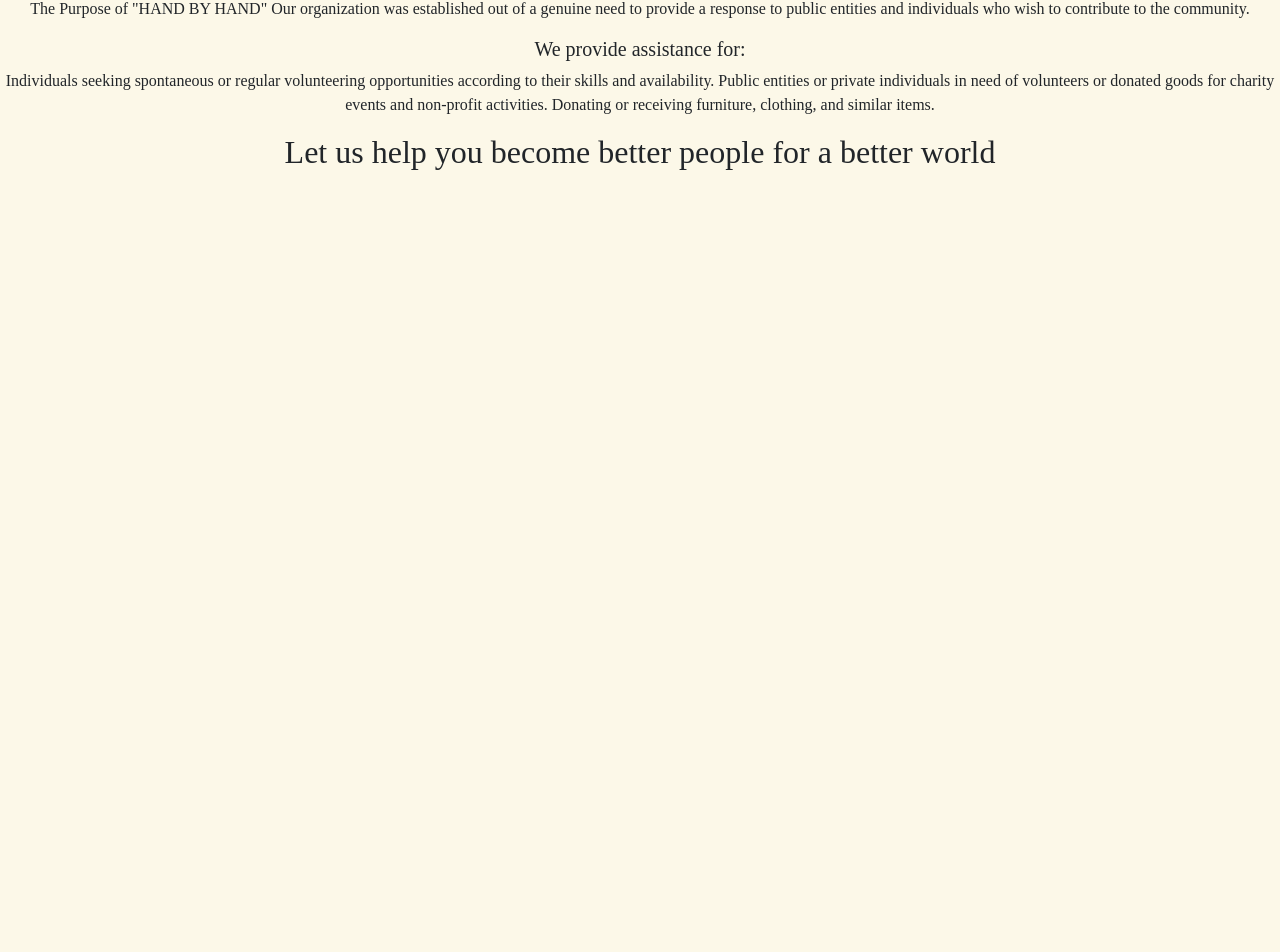
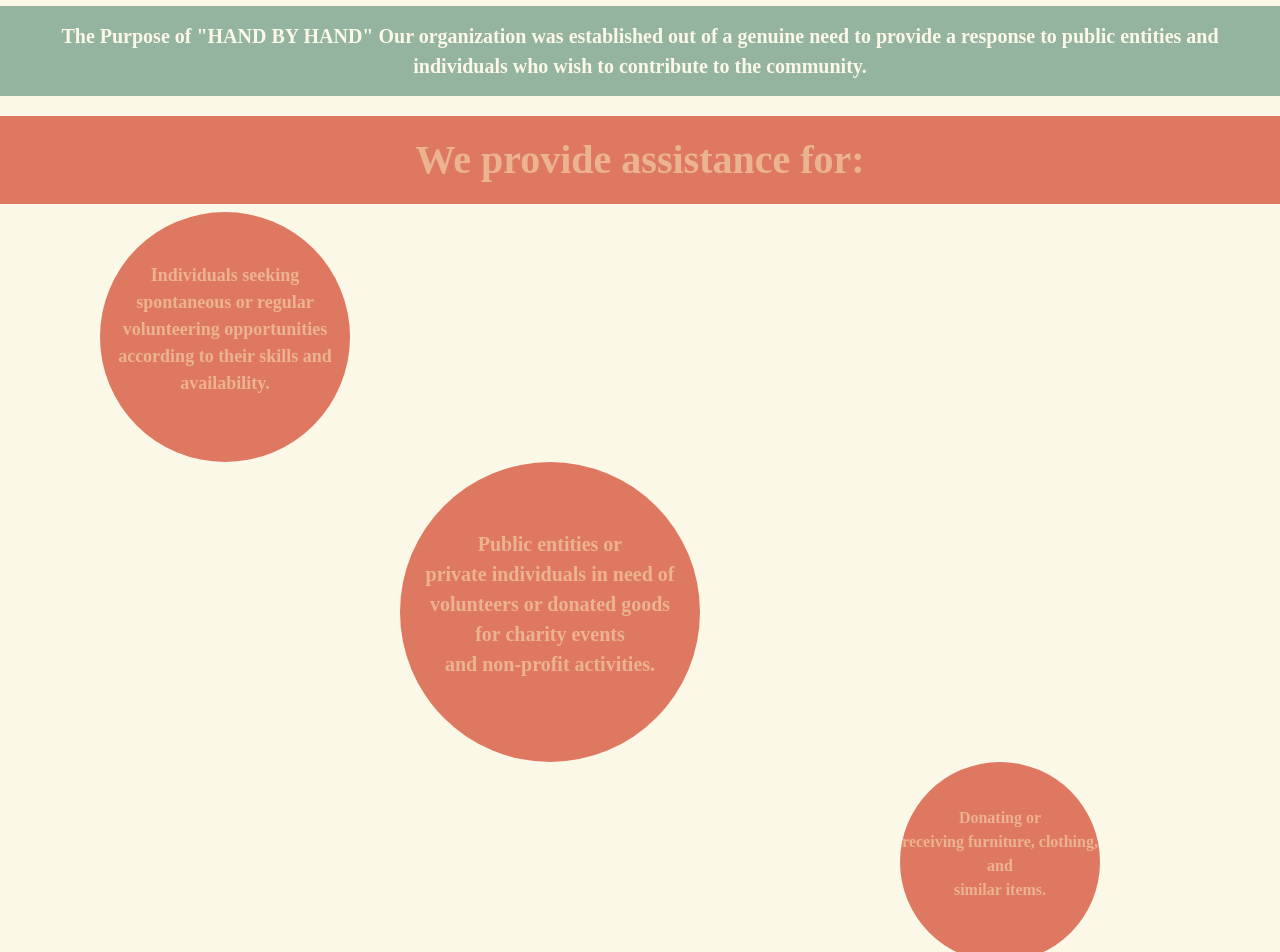
Before and after one commit to hilaezra/handbyhandpro, a React (Vite) app in the folder handbyhand.client/: page /aboutus in a window 1280 px wide. Shown: the part 312-1264 px from the top of the page. Before the commit the page ends 800 px from the top, so only its background shows below. Built offline with nearby package versions, Linux system fonts and the light colour scheme.

Commit message:
css to scroll bar, about us page, sing up

```diff
--- a/handbyhand.client/src/App.css
+++ b/handbyhand.client/src/App.css
@@ -17,3 +17,25 @@
     text-align: center;
     font-family: 'Luckiest Guy', cursive;
   }
+
+  /* Style the scrollbar track */
+::-webkit-scrollbar-track {
+  background-color: #94B49F;
+
+}
+
+/* Style the scrollbar thumb */
+::-webkit-scrollbar-thumb {
+  background-color: #FCF8E8;
+  padding: 2px;
+}
+
+/* Hide the scrollbar when not hovered */
+::-webkit-scrollbar {
+  width: 15px;
+  background-color: #f1f1f1;
+}
+
+::-webkit-scrollbar-thumb:hover {
+  background-color: #fcf8e8c2;
+}
--- a/handbyhand.client/src/components/AboutUsPage/AboutUsPage.css
+++ b/handbyhand.client/src/components/AboutUsPage/AboutUsPage.css
@@ -1,20 +1,94 @@
+
 #about-us-title {
     font-size: 70px;
     color: #94B49F;
+    background-color: #FCF8E8;
     font-weight: bolder;
     font-family: 'Luckiest Guy', cursive;
-    letter-spacing: 7px;
+    letter-spacing: 4px;
     text-align: center;
-    margin-bottom: 20px;
+    margin-bottom: 50px;
     position: fixed;
-    top: 90px; /* set to the height of your navbar */
+    top: 60px;
     left: 0;
     width: 100%;
-    height: 60px; /* adjust as needed */
+    padding: 5px;
     display: flex;
     justify-content: center;
     align-items: center;
     box-shadow: 0 0 5px rgba(0, 0, 0, 0.1);
-    z-index: 1;
 
 }
+
+.purpose-text {
+    margin-top: 1100px;
+    padding: 15px;
+    font-size: 20px;
+    width: 100%;
+    background-color: #94B49F;
+    font-weight: bolder;
+    color: #FCF8E8;
+
+}
+
+.sub-title {
+    margin-top: 20px;
+    padding: 20px;
+    font-size: 40px;
+    width: 100%;
+    background-color: #DF7861;
+    font-weight: bolder;
+    color: #ECB390;
+
+}
+
+.circle1 {
+    width: 250px;
+    height: 250px;
+    border-radius: 50%;
+    background-color: #DF7861;
+    display: flex;
+    justify-content: center;
+    align-items: center;
+    color: #ECB390;
+    font-size: 18px;
+    font-weight: bold;
+    margin-left: 100px;
+  }
+
+  .circle2 {
+    width: 300px;
+    height: 300px;
+    border-radius: 50%;
+    background-color: #DF7861;
+    display: flex;
+    justify-content: center;
+    align-items: center;
+    color: #ECB390;
+    font-size: 20px;
+    font-weight: bold;
+    margin-left: 400px;
+  }
+
+  .circle3 {
+    width: 200px;
+    height: 200px;
+    border-radius: 50%;
+    background-color: #DF7861;
+    display: flex;
+    justify-content: center;
+    align-items: center;
+    color: #ECB390;
+    font-size: 16px;
+    font-weight: bold;
+    margin-left: 900px;
+    margin-bottom:200px;
+
+  }
+
+  .moto {
+    color: #94B49F;
+    font-size: 50px;
+    font-weight: bolder;
+    padding: 20px;
+  }
--- a/handbyhand.client/src/components/AboutUsPage/AboutUsPage.jsx
+++ b/handbyhand.client/src/components/AboutUsPage/AboutUsPage.jsx
@@ -6,22 +6,34 @@
 const AboutUsPage = () => {
 
   return (
-    <div>
+    <div className='page'>
       <h1 id="about-us-title">About Us</h1>
-      <p>The Purpose of "HAND BY HAND"
+      <p className="purpose-text">The Purpose of "HAND BY HAND"
         Our organization was established out of a genuine
         need to provide a response to public entities and
         individuals who wish to contribute to the community.</p>
 
-      <h5 >We provide assistance for:</h5>
-      <p> Individuals seeking spontaneous or regular volunteering
-        opportunities according to their skills and availability.
-        Public entities or private individuals in need of volunteers
-        or donated goods for charity events and non-profit activities.
-        Donating or receiving furniture, clothing, and similar items.</p>
+      <h5 className="sub-title">We provide assistance for:</h5>
 
-        <h2 >Let us help you become better people for a better world</h2>
+      <div class="circle1">
+        <p> Individuals seeking <br/> spontaneous or regular volunteering
+          opportunities according to their skills and availability. </p>
+      </div>
+
+      <div class="circle2">
+        <p>Public entities or <br/> private individuals in need of volunteers
+          or donated goods <br/> for charity events <br/> and non-profit activities. </p>
+      </div>
+
+      <div class="circle3">
+        <p> Donating or <br/> receiving furniture, clothing, and <br/> similar items.</p>
+      </div>
+
+
+      <h2 className="moto">Let us help you become better people for a better world</h2>
+
     </div>
+
   )
 }
 
--- /dev/null
+++ b/handbyhand.client/src/components/AdvancedSearchPage/AdvancedSearchPage.css
@@ -0,0 +1,6 @@
+
+.advanced-search-title {
+    color: #94B49F;
+    font-size:100px;
+    font-weight:bolder;
+}
--- a/handbyhand.client/src/components/AdvancedSearchPage/AdvancedSearchPage.jsx
+++ b/handbyhand.client/src/components/AdvancedSearchPage/AdvancedSearchPage.jsx
@@ -1,12 +1,12 @@
 import React from 'react'
 
-
+import './AdvancedSearchPage.css'
 const AdvancedSearchPage = () => {
 
     return (
         <div>
 
-          <p>hello, im Advanced Search Page  </p>
+          <h1 className="advanced-search-title">Coming Soon ...</h1>
 
         </div>
     )
--- a/handbyhand.client/src/components/LoginPage/LoginPage.css
+++ b/handbyhand.client/src/components/LoginPage/LoginPage.css
@@ -25,9 +25,19 @@
   color: #94B49F;
   font-weight: bolder;
   font-family: 'Luckiest Guy', cursive;
-  letter-spacing: 7px;
+  letter-spacing: 4px;
   text-align: center;
   margin-bottom: 70px;
+  position: fixed;
+  top: 90px; /* set to the height of your navbar */
+  left: 0;
+  width: 100%;
+  height: 60px; /* adjust as needed */
+  display: flex;
+  justify-content: center;
+  align-items: center;
+  box-shadow: 0 0 5px rgba(0, 0, 0, 0.1);
+  z-index: 1;
 }
 
 .login-text {
@@ -35,6 +45,7 @@
 }
 
 .form {
+  margin-top: 150px;
   display: 'flex';
   flex-direction: 'column';
   align-items: 'center';
--- a/handbyhand.client/src/components/LoginPage/LoginPage.jsx
+++ b/handbyhand.client/src/components/LoginPage/LoginPage.jsx
@@ -45,7 +45,6 @@
 
             <img src='../../AppImages/logo-hand-by-hand.png'/>
             <h1 id = "login-title">Hand By Hand</h1>
-            <form className="form">
             <div className='login-text'>
                 <div>
                 <label className="login-lab" htmlFor="username">Username</label>
@@ -72,7 +71,6 @@
             <button class="login-btn " type="submit" onClick={handleConnectWithFacebookClicked}>Connect with Facebook</button>
             </div>
             </div>
-            </form>
         </div>
     )
 }
```
